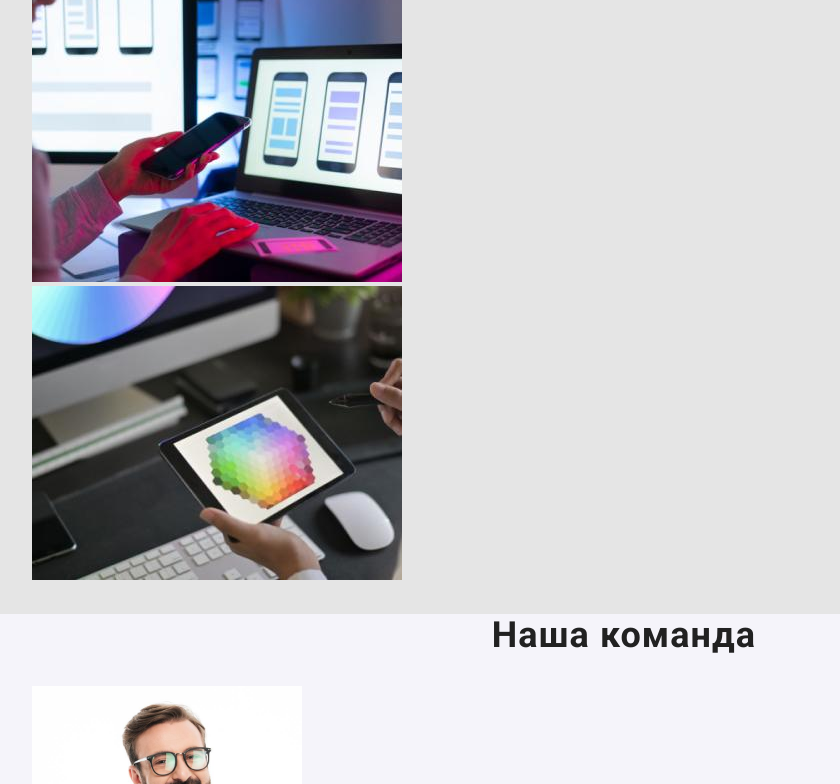
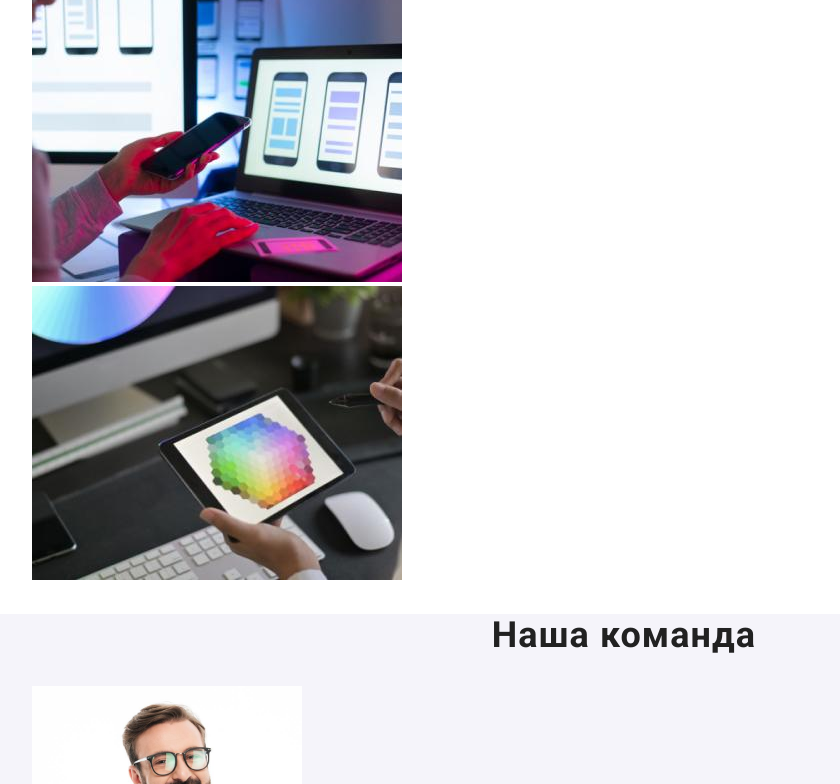
Before and after one commit to AlexSANZP/goit-markup-hw-02, a plain HTML site: page index.html in a window 1280 px wide. Shown: the part 1020-1804 px from the top of the page, without its empty margins (16-856 px from the left). Drawn offline with Linux system fonts and the light colour scheme.

Commit message:
Delete color e5e5e5

```diff
--- a/css/styles.css
+++ b/css/styles.css
@@ -3,7 +3,7 @@
   --primary-shade-color: #212121;
   --primary-shade-two-color: #2f303a;
   --secondary-color: #ffffff;
-  --secondary-two-color: #e5e5e5;
+  /* --secondary-two-color: #e5e5e5; */
   --secondary-three-color: #f5f4fa;
   --secondary-four-color: #757575;
   --accent-link-color: #2196f3;
@@ -27,7 +27,7 @@
 body {
   font-family: 'Roboto', sans-serif;
   color: var(--primary-shade-color);
-  background-color: var(--secondary-two-color);
+  background-color: var(--secondary-color);
 }
 /* background-color: var(--primary-shade-two-color); */
 
@@ -163,9 +163,9 @@ body {
   color: var(--secondary-four-color);
 }
 
+/* background-color: var(--secondary-two-color); */
 .work-section {
-  color: var(--secondary-two-color);
-  background-color: var(--secondary-two-color);
+    background-color: var(--secondary-color);
 
 }
 
@@ -241,7 +241,7 @@ body {
 }
 /* ---------- MAIN ------------- */
 .portfolio-section {
-  background-color: var(--secondary-two-color);
+  background-color: var(--secondary-color);
 }
 
 .secondary-btn {
```
